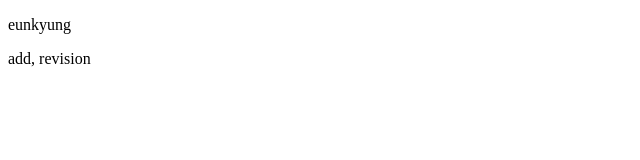
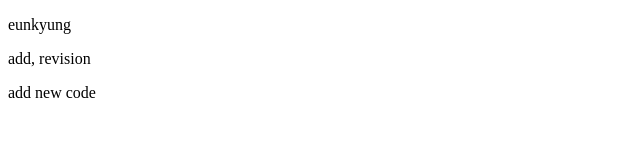
Before and after one commit to Eunkyung-Chung/javacript-study, a plain HTML site: page index.html in a window 1280 px wide. Shown: the whole page, without its empty margins (0-640 px from the left). Drawn offline with Linux system fonts and the light colour scheme.

Commit message:
add new code

```diff
--- a/index.html
+++ b/index.html
@@ -8,5 +8,6 @@
  <body>
   <p>eunkyung</p>
   <p>add, revision</p>
+  <p>add new code</p>
  </body>
 </html>
```
